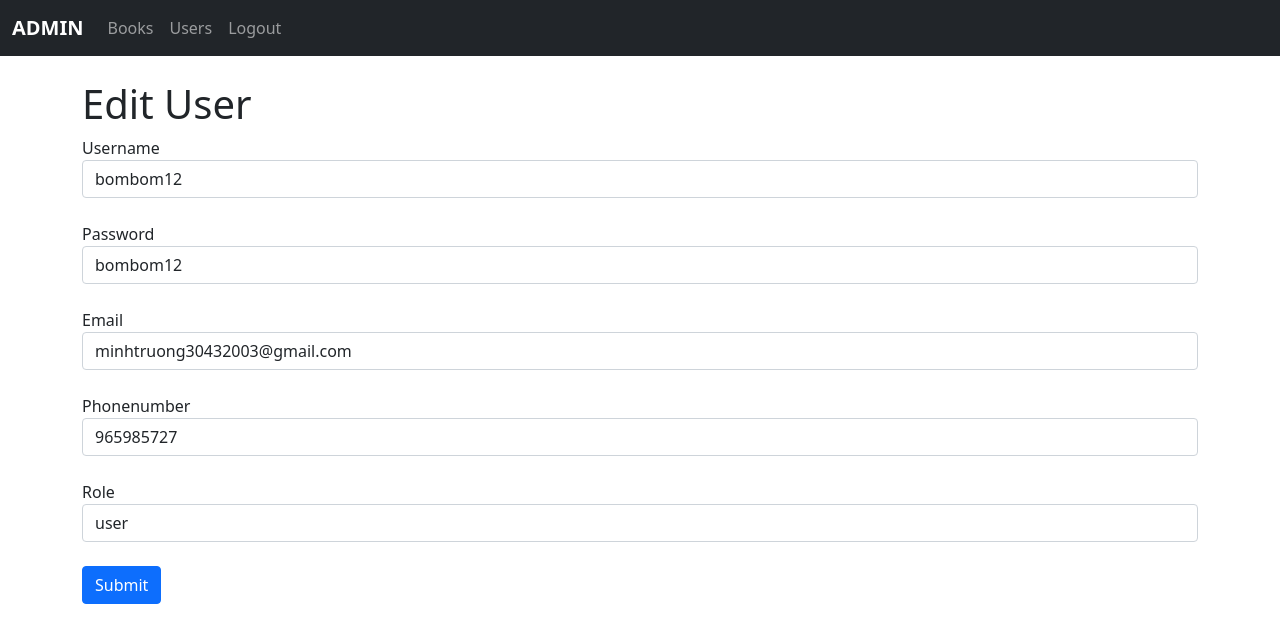
After one commit to X30TITI/python_project, a Flask app: page /edit_user/1 in a window 1280 px wide. The commit adds this page. Shown: the top 643 px of the page. Run offline with Flask 3, Linux system fonts and the light colour scheme; data comes from the database, SQL or seed files in the repository; some libraries are stand-ins or nearby versions.

Commit message:
push 16-12-2023 12-56

```diff
--- a/app.py
+++ b/app.py
@@ -1,5 +1,5 @@
 from flask import Flask, flash,render_template, request, redirect, url_for, session, send_from_directory
-from forms import loginForm, AddBook, signUpForm
+from forms import loginForm, AddBook, signUpForm, BorrowBook
 # from flask_uploads import UploadSet, IMAGES, configure_uploads
 import MySQLdb
 from werkzeug.utils import secure_filename
@@ -17,34 +17,15 @@ app.config['MYSQL_DB'] = 'LibraryDB'
 app.config['MYSQL_CURSORCLASS'] = 'DictCursor'
 mysql = MySQL(app)
 
-app.config['UPLOAD_PATH'] = "C:\\Users\\ACER\\Desktop\\BT_Python\\app\\uploads"
-
-
-
-# photos = UploadSet('photos', IMAGES)
-# configure_uploads(app, photos)
-
-
-# @app.route("/add_member")
-# def add_member():
-
-# @app.route("/member")
-# def members():
-
-# @app.route("/delete/<string:id>")
-# def delete_book():
-
+app.config['UPLOAD_PATH'] = "C:\\Users\\ACER\\Desktop\\BT_Python\\app\\static"
 
 @app.route("/add_book", methods=['GET', 'POST'])
 def add_book():
     form = AddBook()
-
     if request.method == "POST" and form.validate():
         upload_image = form.image.data
-        print(upload_image)
         filenames = secure_filename(upload_image.filename)
         image_path = os.path.join(app.config['UPLOAD_PATH'], filenames)
-
         upload_image.save(image_path)
         print(upload_image.filename)
         cur = mysql.connection.cursor()
@@ -101,11 +82,15 @@ def viewBook(id):
 @app.route("/edit_book/<string:id>", methods = ["GET", "POST"])
 def edit_book(id):
     form = AddBook()
-
     cur = mysql.connection.cursor()
     result = cur.execute("SELECT * FROM books WHERE id=%s", [id])
     book = cur.fetchone()
     if request.method == "POST" and form.validate():
+        upload_image = form.image.data
+        filenames = secure_filename(upload_image.filename)
+        image_path = os.path.join(app.config['UPLOAD_PATH'], filenames)
+        upload_image.save(image_path)
+        print(upload_image.filename)
         if(form.id.data != id):
             result = cur.execute(
                 "SELECT id FROM books WHERE id=%s", [form.id.data]
@@ -122,11 +107,10 @@ def edit_book(id):
             form.publication_date.data,
             form.num_pages.data,
             form.available_quantity.data,
-            form.image_path.data,
+            upload_image.filename,
             id])
         mysql.connection.commit()
         cur.close()
-        # flash("Book Updated", "SuccesS")
         return redirect(url_for("books"))
     return render_template("edit_book.html", form=form, book=book)
 
@@ -147,11 +131,96 @@ def delete_book(id):
     flash("Book Deleted", "success")
     return redirect(url_for("books"))
 
+@app.route("/borrow_book/<string:id>",  methods = ["GET", "POST"])
+def borrow_book(id):
+    form = BorrowBook()
+    cur = mysql.connection.cursor()
+    result = cur.execute("SELECT * FROM books WHERE id=%s", [id])
+    book = cur.fetchone()
+    if request.method == "POST" and form.validate():
+
+        cur.execute("INSERT INTO transactions(user_id, book_id, borrow_date, due_date) VALUES (%s, %s, %s, %s)", [
+                form.user_id.data,
+                form.book_id.data,
+                form.borrow_date.data,
+                form.due_date.data
+        ])
+        mysql.connection.commit()
+        cur.close()
+        flash("Borrow book", "success")
+        return redirect(url_for("user"))
+    return render_template("borrow_book.html", form=form, book=book)
+
+@app.route("/user_info", methods=["GET", "POST"])
+def user_info():
+    cur = mysql.connection.cursor()
+    result = cur.execute("SELECT * FROM account WHERE role = 'user'")
+    users = cur.fetchall()
+    if result > 0:
+        return render_template("user_info.html", users=users)
+    else:
+        msg = 'Khong co user'
+        return render_template("user_info.html", warning = msg)
+    cur.close()
+
+
+@app.route("/add_user", methods=["GET", "POST"])
+def add_user():
+    form = signUpForm(request.form)
+    if request.method == "POST":
+        userName = request.form["userName"]
+        email = request.form["email"]
+        phonenumber = request.form["phonenumber"]
+        password = request.form["password"]
+        role = request.form["role"]
+        cur = mysql.connection.cursor()
+        cur.execute("SELECT username FROM account")
+        users = str(cur.fetchall())
+        cur.execute("SELECT email FROM account")
+        mails = str(cur.fetchall())
+        if not userName in users and not email in mails:
+            if userName.isascii():
+                cur.execute("INSERT INTO account (username,password,email,phonenumber,role) VALUES (%s, %s, %s, %s, %s)", [
+                userName,
+                password,
+                email,
+                phonenumber,
+                role
+            ])
+                mysql.connection.commit()
+        elif userName in users and email in mails:
+            flash("This username and email is unavailable.", "error")
+        elif not userName in users and email in mails:
+            flash("This email is unavailable.", "error")
+        elif userName in users and not email in mails:
+            flash("This username is unavailable.", "error")
+        return redirect(url_for('user_info'))
+    return render_template("add_user.html", form=form)
+
+
+@app.route("/edit_user/<string:id>", methods=["GET", "POST"])
+def edit_user(id):
+    form = signUpForm(request.form)
+    cur = mysql.connection.cursor()
+    result = cur.execute("SELECT * FROM account WHERE id=%s", [id])
+    user = cur.fetchone()
+    if request.method == "POST" and form.validate():
+        cur.execute("UPDATE account SET username=%s, password=%s, email=%s, phonenumber=%s, role=%s WHERE id=%s", [
+            form.userName.data,
+            form.password.data,
+            form.email.data,
+            form.phonenumber.data,
+            form.role.data,
+            id])
+        mysql.connection.commit()
+        cur.close()
+        return redirect(url_for("user_info"))
+    return render_template("edit_user.html", form=form, user=user)
+
 
 @app.route("/", methods=["GET", "POST"])
 def layout():
     return render_template("layout.html")
-
 
 @app.route("/admin_home")
 def admin_home():
@@ -226,7 +295,7 @@ def login(direct):
                             return redirect(url_for("admin_home"))
                         elif role_user.lower() == "user":
                             flash(f"Welcome user", "success")
-                            return redirect(url_for("user_home"))
+                            return redirect(url_for("user"))
                     else:
                         flash("Sai mat khau", "error")
     return render_template("login.html", form=form, hideLogin=True)
@@ -242,28 +311,6 @@ def logout():
             return redirect("/")
     return redirect(url_for("login", direct='&'))
 
-
-
-@app.route('/uploads/<filename>')
-def get_file(filename):
-    return send_from_directory(app.config['UPLOADED_PHOTOS_DEST'], filename)
-
-
-@app.route("/add_book", methods=['GET', 'POST'])
-def upload_image():
-    img_url = None
-    form = AddBook()
-    if form.validate_on_submit():
-        photo = form.image.data
-        filename = photos.save(photo)
-        # img_url = photos.url(filename)
-        file_url = url_for('get_file', filename=filename)
-        print(img_url)
-    else:
-        file_url = None
-    return render_template('addbook.html', form=form, file_url=file_url)
-
-
 @app.route("/index")
 def index():
     return render_template("index.html")
@@ -271,19 +318,17 @@ def index():
 # def navbar():
 #     return render_template("navbar.html")
 
-
-@app.route("/test")
-def test():
+@app.route("/user")
+def user():
     cur = mysql.connection.cursor()
     result = cur.execute("SELECT id, title, author, category, publication_date, num_pages, available_quantity, image_path FROM books")
     books = cur.fetchall()
     if result > 0:
-        return render_template("test.html", books = books)
+        return render_template("user.html", books = books)
     else:
         msg = "Khong co cuon sach nao"
         return render_template("books.html", msg = msg)
     cur.close()
-
 
 
 @app.route('/uploads/<filename>')
@@ -291,5 +336,4 @@ def uploaded_file(filename):
     return send_from_directory(app.config['UPLOAD_PATH'], filename)
 
 if __name__ == "__main__":
-
     app.run(debug=True)
--- a/forms.py
+++ b/forms.py
@@ -3,7 +3,6 @@ from wtforms import StringField, FloatField, IntegerField, DateField, SelectFiel
 from wtforms.validators import DataRequired, Length, Email
 from flask_wtf import FlaskForm
 from flask_wtf.file import FileField, FileAllowed, FileRequired
-
 
 
 class loginForm(Form):
@@ -18,7 +17,6 @@ class loginForm(Form):
         render_kw={"placeholder": "password"},
     )
 
-
 class AddBook(FlaskForm):
     id = StringField('Book ID', [validators.Length(min=1, max=11)])
     title = StringField('Title', [validators.Length(min=2, max=255)])
@@ -30,6 +28,16 @@ class AddBook(FlaskForm):
     available_quantity = IntegerField(
         'Total No. of Books', [validators.NumberRange(min=1)])
     image = FileField('Image', validators=[FileRequired(), FileAllowed(['jpg', 'png'], 'Images only!')])
+
+class BorrowBook(FlaskForm):
+    user_id = StringField('User ID', [validators.Length(min=1, max=11)])
+    book_id = StringField('Book ID', [validators.Length(min=1, max=11)])
+    borrow_date = DateField(
+        'Borrow Date', [validators.InputRequired()])
+    due_date = DateField(
+        'Due Date', [validators.InputRequired()])
+
+
 
 
 class signUpForm(Form):
@@ -43,7 +51,7 @@ class signUpForm(Form):
         [validators.Length(min=6, max=50), validators.InputRequired()],
         render_kw={"placeholder": "email"},
     )
-    password = PasswordField(
+    password = StringField(
         "Password",
         [
             validators.Length(min=8),
@@ -51,14 +59,14 @@ class signUpForm(Form):
         ],
         render_kw={"placeholder": "password"},
     )
-    phonenumber = IntegerField("Phonenumber",[
-            validators.Length(min=10),
+    phonenumber = StringField("Phonenumber",[
+            validators.Length(max=9),
             validators.InputRequired()],
             render_kw={"placeholder": "phonenumber"},
             )
 
     role = StringField(
-        "passwordConfirm",
+        "Role",
         [
             validators.Length(min=4),
             validators.InputRequired(),
--- a/templates/admin_home.html
+++ b/templates/admin_home.html
@@ -17,6 +17,9 @@
                     <li class="nav-item">
                         <a class="nav-link" href="/books">Books</a>
                     </li>
+                    <li class="nav-item">
+                        <a class="nav-link" href="/user_info">Users</a>
+                    </li>
                     <li>
                         <a class="nav-link" href="/logout" title="logout">Logout</a>
                     </li>
@@ -26,12 +29,10 @@
     </nav>
     <div class='container'>
         {% include 'includes/_messages.html' %}
-
         {% block body %}{% endblock %}
     </div>
     <script src="https://cdn.jsdelivr.net/npm/bootstrap@5.0.1/dist/js/bootstrap.bundle.min.js"
         integrity="sha384-gtEjrD/SeCtmISkJkNUaaKMoLD0//ElJ19smozuHV6z3Iehds+3Ulb9Bn9Plx0x4"
         crossorigin="anonymous"></script>
 </body>
-
 </html>
--- /dev/null
+++ b/templates/edit_user.html
@@ -0,0 +1,24 @@
+{% extends 'admin_home.html' %}
+{% block body %}
+<br>
+<h1>Edit User</h1>
+{% from "includes/_formhelpers.html" import render_field%}
+<form method="POST" action="" enctype="multipart/form-data">
+    <div class="form-group">
+        {{render_field(form.userName, class_="form-control", value=user.username)}}
+    </div><br>
+    <div class="form-group">
+        {{render_field(form.password, class_="form-control", value=user.password)}}
+    </div><br>
+    <div class="form-group">
+        {{render_field(form.email, class_="form-control", value=user.email)}}
+    </div><br>
+    <div class="form-group">
+        {{render_field(form.phonenumber, class_="form-control", value=user.phonenumber)}}
+    </div><br>
+    <div class="form-group">
+        {{render_field(form.role, class_="form-control", value=user.role)}}
+    </div><br>
+    <p><button type="submit" class="btn btn-primary" value="Submit">Submit</button></p>
+</form>
+{% endblock %}
```
Also changed, not shown: templates/add_book.html (+0 -7 lines), templates/add_user.html (added, +24 -0 lines), templates/borrow_book.html (added, +27 -0 lines), templates/edit_book.html (+22 -4 lines), templates/user.html (renamed from templates/test.html, +2 -7 lines), templates/user_info.html (+40 -0 lines), templates/user_rent.html (added, +23 -0 lines), templates/view_book_details.html (+0 -9 lines), static/YEN.jpg (added), static/kanji.png (added), templates/delete_user.html (added), uploads/VuTruMeo.jpg (added).
